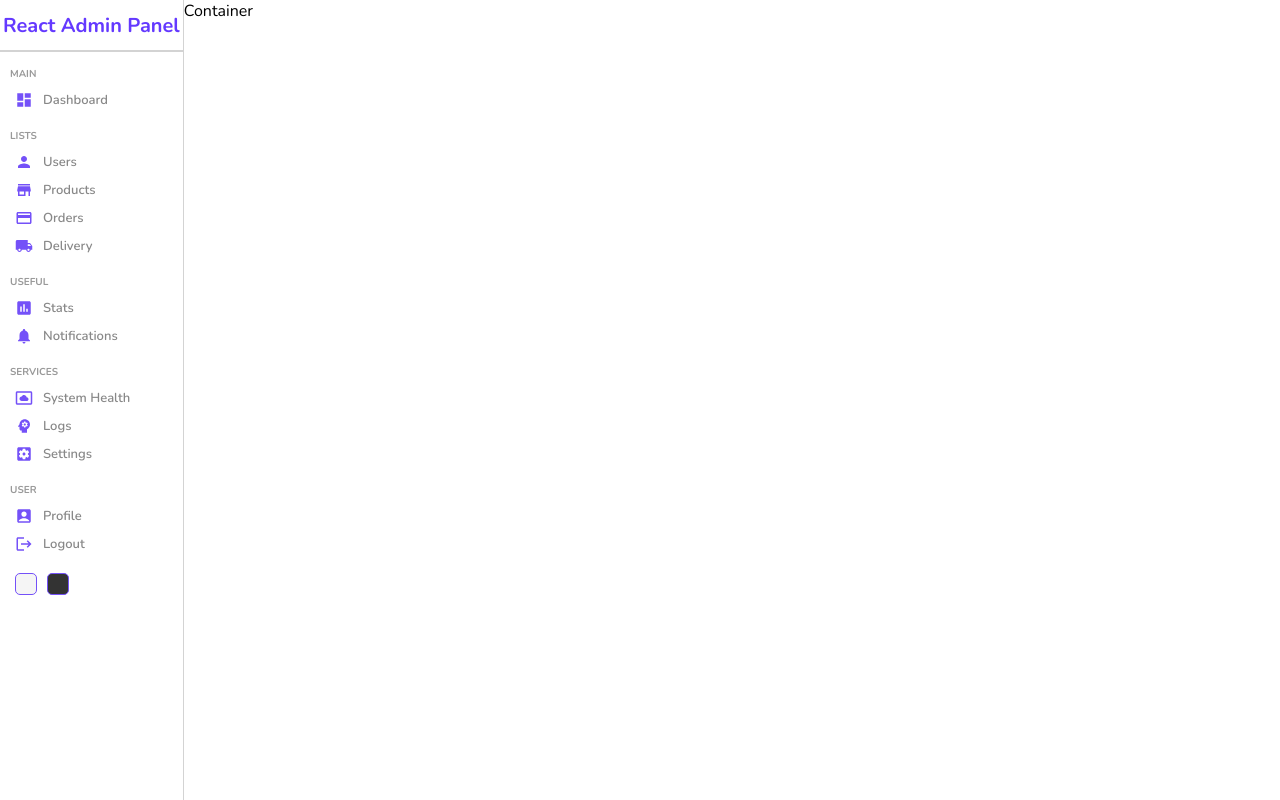
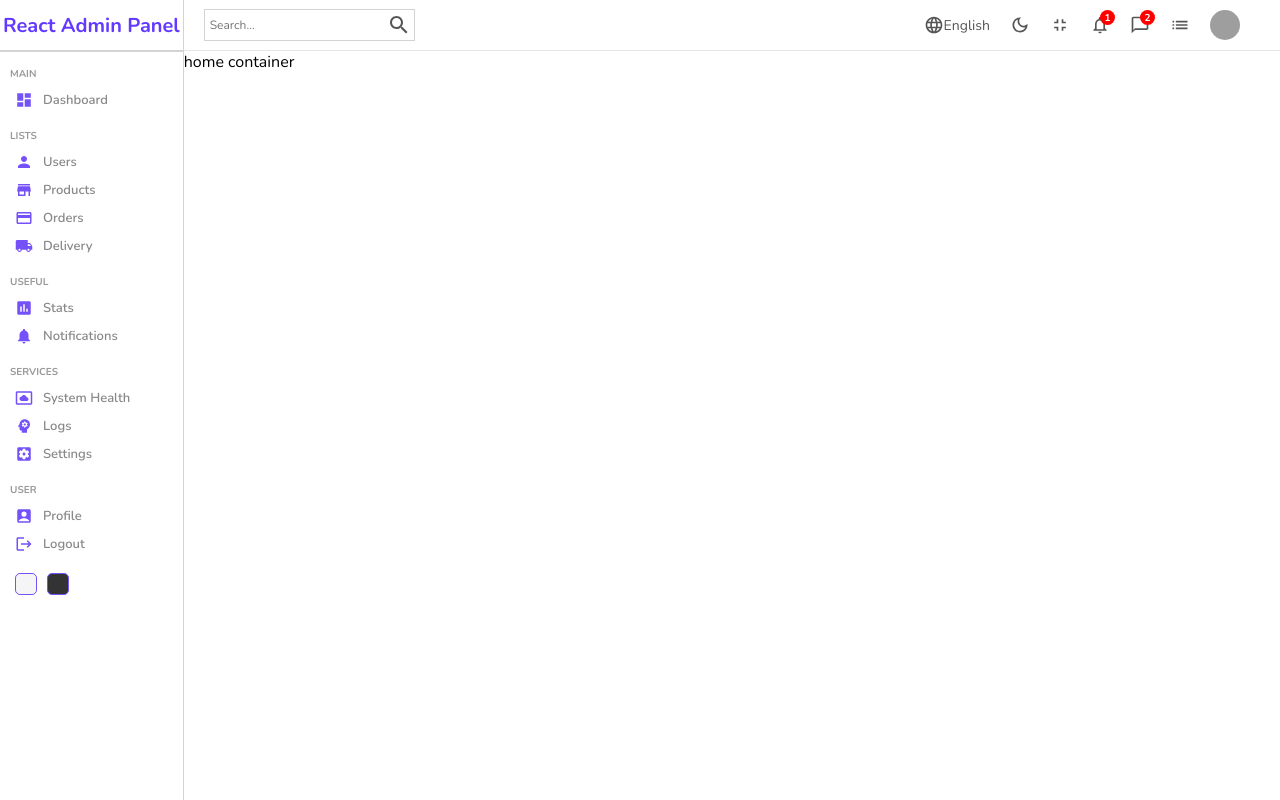
Before and after one commit to FacundoSerna96/React-Admin-Panel, a React (Create React App) app: page / in a window 1280 px wide. Built offline with nearby package versions, Linux system fonts and the light colour scheme; grey boxes are pictures that could not be loaded.

Commit message:
Diseño del navbar
se termina el diseño del navbar

```diff
--- a/src/components/navbar/Navbar.jsx
+++ b/src/components/navbar/Navbar.jsx
@@ -1,12 +1,55 @@
-import React from 'react'
-import './navbar.scss'
+import "./navbar.scss";
+import SearchOutlinedIcon from "@mui/icons-material/SearchOutlined";
+import LanguageOutlinedIcon from "@mui/icons-material/LanguageOutlined";
+import DarkModeOutlinedIcon from "@mui/icons-material/DarkModeOutlined";
+import FullscreenExitOutlinedIcon from "@mui/icons-material/FullscreenExitOutlined";
+import NotificationsNoneOutlinedIcon from "@mui/icons-material/NotificationsNoneOutlined";
+import ChatBubbleOutlineOutlinedIcon from "@mui/icons-material/ChatBubbleOutlineOutlined";
+import ListOutlinedIcon from "@mui/icons-material/ListOutlined";
+
 
 const Navbar = () => {
+
   return (
-    <div className='navbar'>
-        Navbar
+    <div className="navbar">
+      <div className="wrapper">
+        <div className="search">
+          <input type="text" placeholder="Search..." />
+          <SearchOutlinedIcon />
+        </div>
+        <div className="items">
+          <div className="item">
+            <LanguageOutlinedIcon className="icon" />
+            English
+          </div>
+          <div className="item">
+            <DarkModeOutlinedIcon className="icon"/>
+          </div>
+          <div className="item">
+            <FullscreenExitOutlinedIcon className="icon" />
+          </div>
+          <div className="item">
+            <NotificationsNoneOutlinedIcon className="icon" />
+            <div className="counter">1</div>
+          </div>
+          <div className="item">
+            <ChatBubbleOutlineOutlinedIcon className="icon" />
+            <div className="counter">2</div>
+          </div>
+          <div className="item">
+            <ListOutlinedIcon className="icon" />
+          </div>
+          <div className="item">
+            <img
+              src="https://images.pexels.com/photos/941693/pexels-photo-941693.jpeg?auto=compress&cs=tinysrgb&dpr=2&w=500"
+              alt=""
+              className="avatar"
+            />
+          </div>
+        </div>
+      </div>
     </div>
-  )
-}
+  );
+};
 
-export default Navbar
+export default Navbar;
--- a/src/components/navbar/navbar.scss
+++ b/src/components/navbar/navbar.scss
@@ -0,0 +1,78 @@
+.navbar{
+    height: 50px;
+    border-bottom: 0.5px solid rgb(231, 228, 228);
+    display: flex;
+    align-items: center;
+    font-size: 14px;
+    color: #555;
+
+    .wrapper{
+        display: flex;
+        align-items: center;
+        padding: 20px;
+        justify-content: space-between;
+        width: 100%;
+
+        .search{
+            display: flex;
+            align-items: center;
+            border: 0.5px solid lightgray ;
+            padding: 3px;
+
+            input{
+                border:none;
+                outline: none;
+                background-color: transparent;
+
+                &::placeholder{
+                    font-size: 12px;
+                }
+            }
+        }
+
+
+
+        .items{
+            display: flex;
+            align-items: center;
+
+            .item{
+                display: flex;
+                align-items: center;
+                margin-right: 20px;
+
+                position: relative;
+
+                .icon{
+                    font-size: 20px;
+                }
+
+                .avatar{
+                    width: 30px;
+                    height: 30px;
+                    border-radius: 50%;
+                }
+
+                .counter{
+                    width: 15px;
+                    height: 15px;
+                    border-radius: 50%;
+                    background-color: red;
+                    color: white;
+                    display: flex;
+                    align-items: center;
+                    justify-content: center;
+                    font-size: 10px;
+                    font-weight: bold;
+
+                    position: absolute;
+
+                    margin-right: -5px;
+                    margin-top: -5px;
+                    top: 0;
+                    right: 0;
+                }
+            }
+        }
+    }
+}
--- a/src/pages/home/Home.jsx
+++ b/src/pages/home/Home.jsx
@@ -1,13 +1,15 @@
 import React from 'react'
 import './home.scss';
-import Sidebar from '../../components/sidebar/Sidebar'
+import Sidebar from '../../components/sidebar/Sidebar';
+import Navbar from '../../components/navbar/Navbar';
 
 const Home = () => {
   return (
     <div className='home'>
         <Sidebar />
         <div className="homeContainer">
-          Container
+          <Navbar />
+          home container
         </div>
     </div>
   )
```
